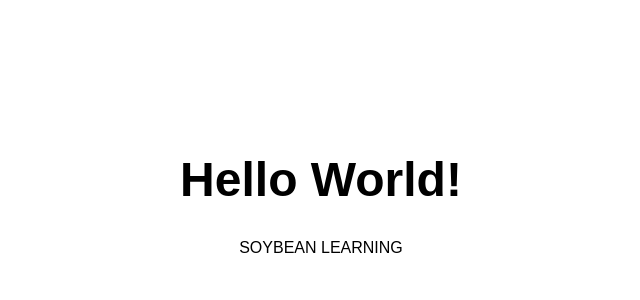
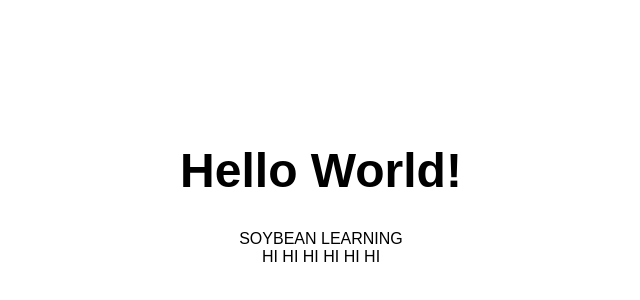
Before and after one commit to chrisk177/pwa-test, a plain HTML site: page index.html in a window 1280 px wide. Shown: the part 212-512 px from the top of the page, without its empty margins (319-959 px from the left). Drawn offline with Linux system fonts and the light colour scheme; files that its build step writes are made by us from their sources.

Commit message:
adding hihi

```diff
--- a/index.html
+++ b/index.html
@@ -9,6 +9,7 @@
   <div class="container">
     <h1 class="title">Hello World!</h1>
     <div>SOYBEAN LEARNING</div>
+    <div>HI HI HI HI HI HI</div>
   </div>
 </body>
 </html>
```
